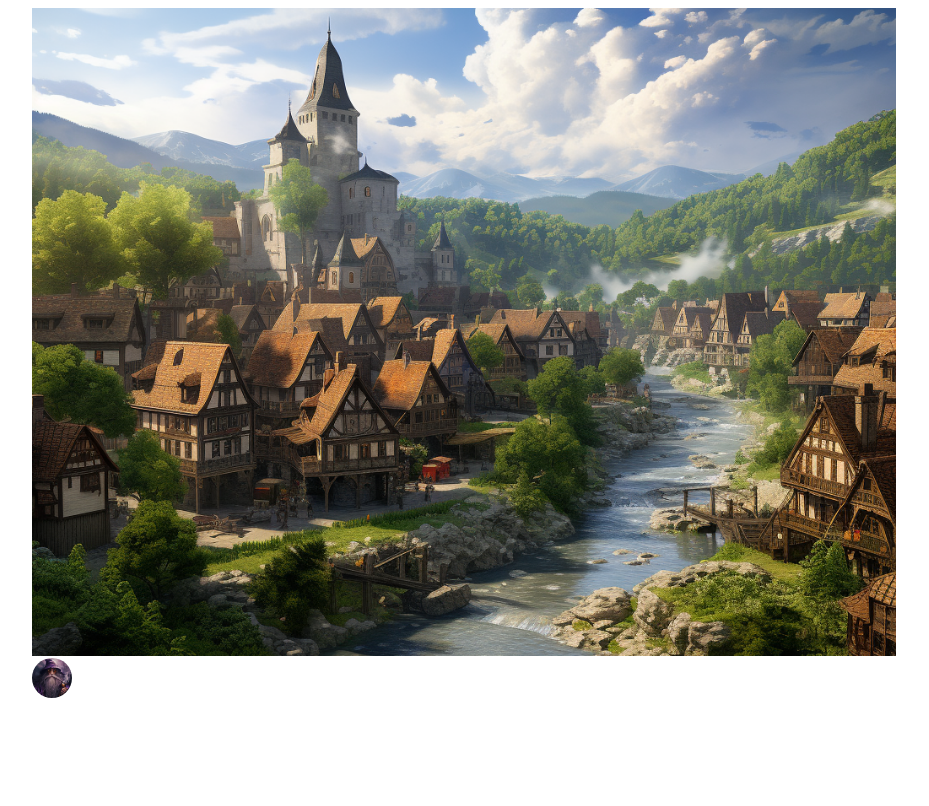
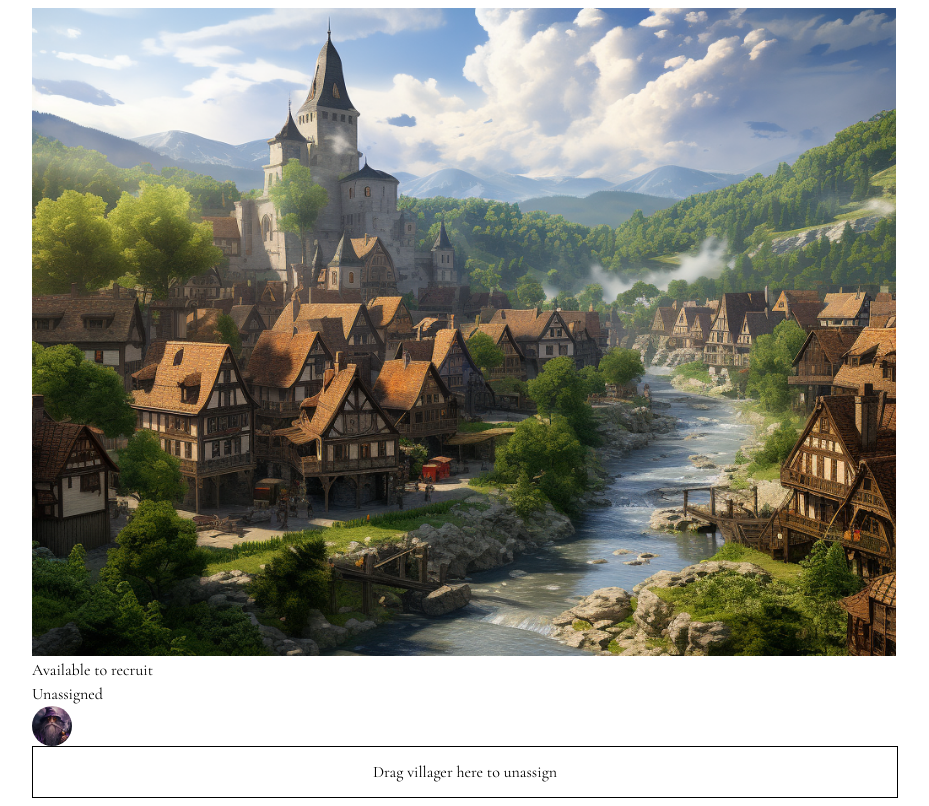
Before and after one commit to nlanky/pale-pass-2, a React (Vite) app: page /pale-pass-2/town in a window 1280 px wide. Both pictures are taken after a click on the element 84 px from the left and 678 px from the top of the page. Shown: the whole page, without its empty margins (32-961 px from the left). Built offline with nearby package versions, Linux system fonts and the light colour scheme.

Commit message:
Drag and drop assigning of villagers POC

```diff
--- a/src/features/town/components/TownView.tsx
+++ b/src/features/town/components/TownView.tsx
@@ -1,34 +1,83 @@
+// REACT
+import type { DragEvent } from "react";
+
 // PUBLIC MODULES
-import { Avatar, Box, Container, Grid, Tooltip } from "@mui/material";
+import {
+  Avatar,
+  Box,
+  Container,
+  Grid,
+  Tooltip,
+  Typography,
+} from "@mui/material";
 import { useNavigate } from "react-router-dom";
 
 // LOCAL FILES
 // Assets
 import { townTier1Image } from "assets/town";
+// Classes
+import type { Villager } from "features/villager/classes";
 // Components
 import { BuildingTooltip } from "features/building/components";
 import { Image } from "features/common/components";
 // Constants
 import { BUILDING_ID_TO_BUILDING } from "features/building/constants";
+import { VILLAGER_ID_TO_VILLAGER } from "features/villager/constants";
 // Hooks
 import { useImageDimensions } from "features/common/hooks";
-import { useAppSelector } from "features/redux/hooks";
+import { useAppDispatch, useAppSelector } from "features/redux/hooks";
 // Redux
 import {
+  assignVillager,
+  recruitVillager,
+  unassignVillager,
+} from "features/town/actions";
+import {
+  selectBuildingIdToAssignedVillagerIds,
   selectUnassignedVillagers,
   selectVillagersAvailableToRecruit,
 } from "features/town/selectors";
 
 export const TownView = () => {
   // Hooks
+  const dispatch = useAppDispatch();
   const navigate = useNavigate();
   const townImageDimensions = useImageDimensions(townTier1Image);
+  const buildingIdToAssignedVillagerIds = useAppSelector(
+    selectBuildingIdToAssignedVillagerIds,
+  );
   const unassignedTownVillagers = useAppSelector(
     selectUnassignedVillagers,
   );
   const villagersAvailableToRecruit = useAppSelector(
     selectVillagersAvailableToRecruit,
   );
+
+  // Handlers
+  const onRecruit = (villager: Villager) => {
+    dispatch(recruitVillager(villager));
+  };
+  const onVillagerDragStart = (
+    event: DragEvent<HTMLDivElement>,
+    villagerId: number,
+  ) => {
+    event.dataTransfer.dropEffect = "move";
+    event.dataTransfer.setData("text/plain", villagerId.toString());
+  };
+  const onVillagerDrop = (
+    event: DragEvent<HTMLDivElement>,
+    buildingId: number,
+    assign: boolean,
+  ) => {
+    const villagerId = Number(
+      event.dataTransfer.getData("text/plain"),
+    );
+    if (assign) {
+      dispatch(assignVillager({ villagerId, buildingId }));
+    } else {
+      dispatch(unassignVillager(villagerId));
+    }
+  };
 
   return (
     <Container maxWidth="lg">
@@ -47,6 +96,13 @@ export const TownView = () => {
                 onClick={() => {
                   navigate(`/building/${building.id}`);
                 }}
+                onDragOver={(event) => {
+                  event.stopPropagation();
+                  event.preventDefault();
+                }}
+                onDrop={(event) => {
+                  onVillagerDrop(event, building.id, true);
+                }}
                 sx={{
                   position: "absolute",
                   top:
@@ -60,17 +116,73 @@ export const TownView = () => {
                     border: "2px solid white",
                   },
                 }}
-              />
-              {/* TODO: ASSIGNED VILLAGERS */}
+              >
+                {/* ASSIGNED VILLAGERS */}
+                {Object.values(
+                  buildingIdToAssignedVillagerIds[building.id] || {},
+                ).map((villagerId) => (
+                  <Avatar
+                    onDragStart={(event) => {
+                      onVillagerDragStart(event, villagerId);
+                    }}
+                    src={VILLAGER_ID_TO_VILLAGER[villagerId].image}
+                    sx={{
+                      position: "absolute",
+                    }}
+                  />
+                ))}
+              </Box>
             </Tooltip>
           ))}
 
           {/* VILLAGERS TO RECRUIT */}
+          <Typography variant="body1">
+            Available to recruit
+          </Typography>
           {villagersAvailableToRecruit.map((villager) => (
-            <Avatar src={villager.image} />
+            <Avatar
+              onClick={() => {
+                onRecruit(villager);
+              }}
+              src={villager.image}
+            />
           ))}
 
           {/* UNASSIGNED VILLAGERS */}
+          <Typography variant="body1">Unassigned</Typography>
+          {unassignedTownVillagers.map((townVillager) => {
+            const villager = VILLAGER_ID_TO_VILLAGER[townVillager.id];
+            return (
+              <Avatar
+                draggable
+                onDragStart={(event) => {
+                  onVillagerDragStart(event, townVillager.id);
+                }}
+                src={villager.image}
+              />
+            );
+          })}
+          <Box
+            alignItems="center"
+            display="flex"
+            justifyContent="center"
+            onDragOver={(event) => {
+              event.stopPropagation();
+              event.preventDefault();
+            }}
+            onDrop={(event) => {
+              onVillagerDrop(event, NaN, false);
+            }}
+            sx={{
+              width: "100%",
+              height: 50,
+              border: "1px solid black",
+            }}
+          >
+            <Typography variant="body1">
+              Drag villager here to unassign
+            </Typography>
+          </Box>
         </Grid>
         <Grid item xs={3}></Grid>
       </Grid>
--- a/src/features/town/selectors.ts
+++ b/src/features/town/selectors.ts
@@ -2,9 +2,12 @@
 import { createSelector } from "@reduxjs/toolkit";
 
 // LOCAL FILES
+// Constants
+import { VILLAGER_ID_TO_VILLAGER } from "features/villager/constants";
 // Interfaces & Types
 import type { RootState } from "features/redux/store";
-import { VILLAGER_ID_TO_VILLAGER } from "features/villager/constants";
+// Utility functions
+import { addItemToArray } from "features/common/utils";
 
 // BUILDINGS
 export const selectTownBuildingIdToBuilding = (state: RootState) =>
@@ -58,3 +61,35 @@ export const selectUnassignedVillagers = createSelector(
       (townVillager) => townVillager.assignedBuildingId === null,
     ),
 );
+export const selectAssignedVillagers = createSelector(
+  [selectTownVillagers],
+  (townVillagers) =>
+    townVillagers.filter(
+      (townVillager) => townVillager.assignedBuildingId !== null,
+    ),
+);
+export const selectBuildingIdToAssignedVillagerIds = createSelector(
+  [selectAssignedVillagers],
+  (townVillagers) =>
+    townVillagers.reduce<Record<number, number[]>>(
+      (buildingIdToVillagerIds, townVillager) => {
+        const { id, assignedBuildingId } = townVillager;
+        if (!assignedBuildingId) {
+          return buildingIdToVillagerIds;
+        }
+
+        if (!buildingIdToVillagerIds[assignedBuildingId]) {
+          buildingIdToVillagerIds[assignedBuildingId] = [id];
+        } else {
+          buildingIdToVillagerIds[assignedBuildingId] =
+            addItemToArray(
+              buildingIdToVillagerIds[assignedBuildingId],
+              id,
+            );
+        }
+
+        return buildingIdToVillagerIds;
+      },
+      {},
+    ),
+);
```
